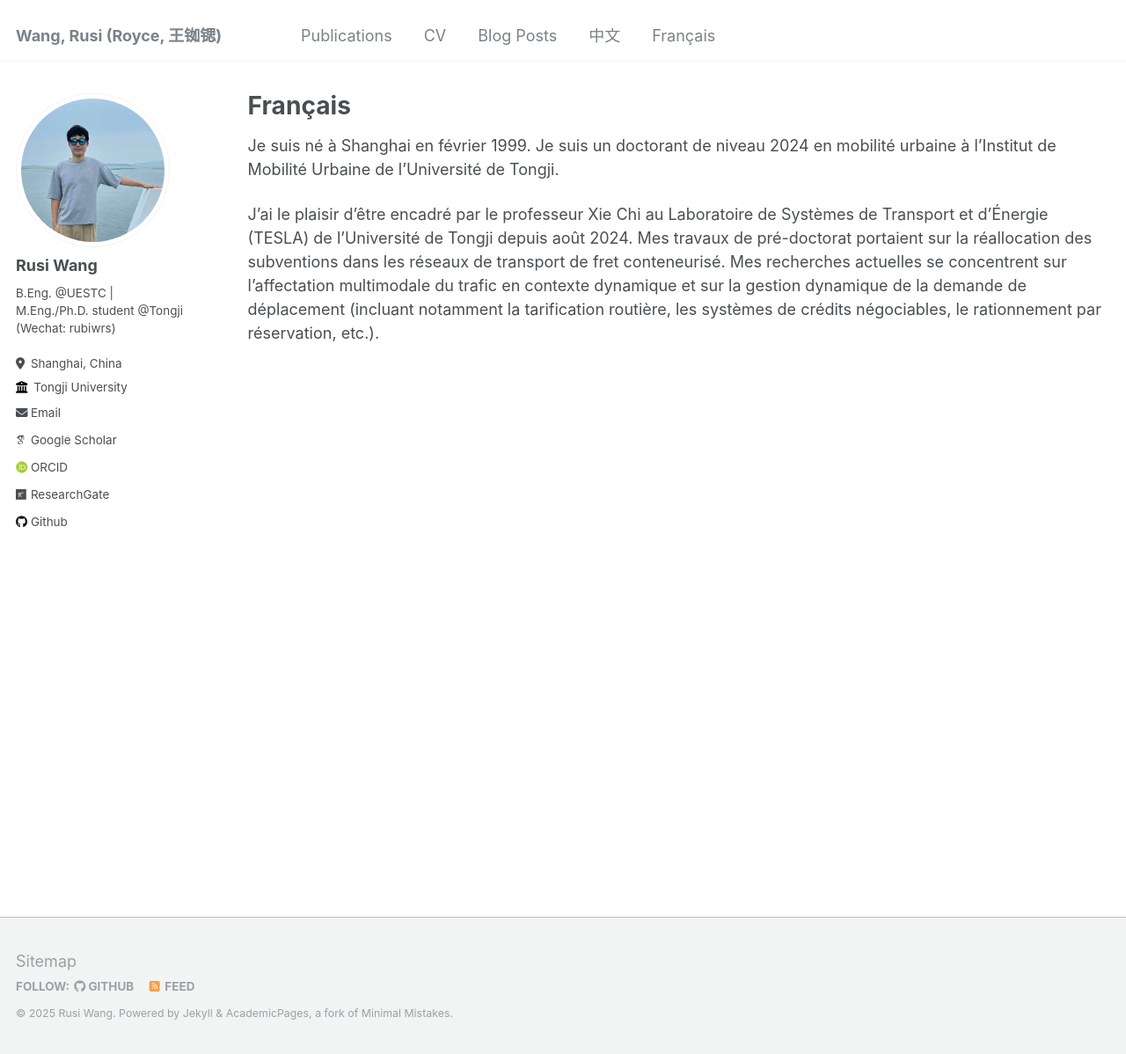
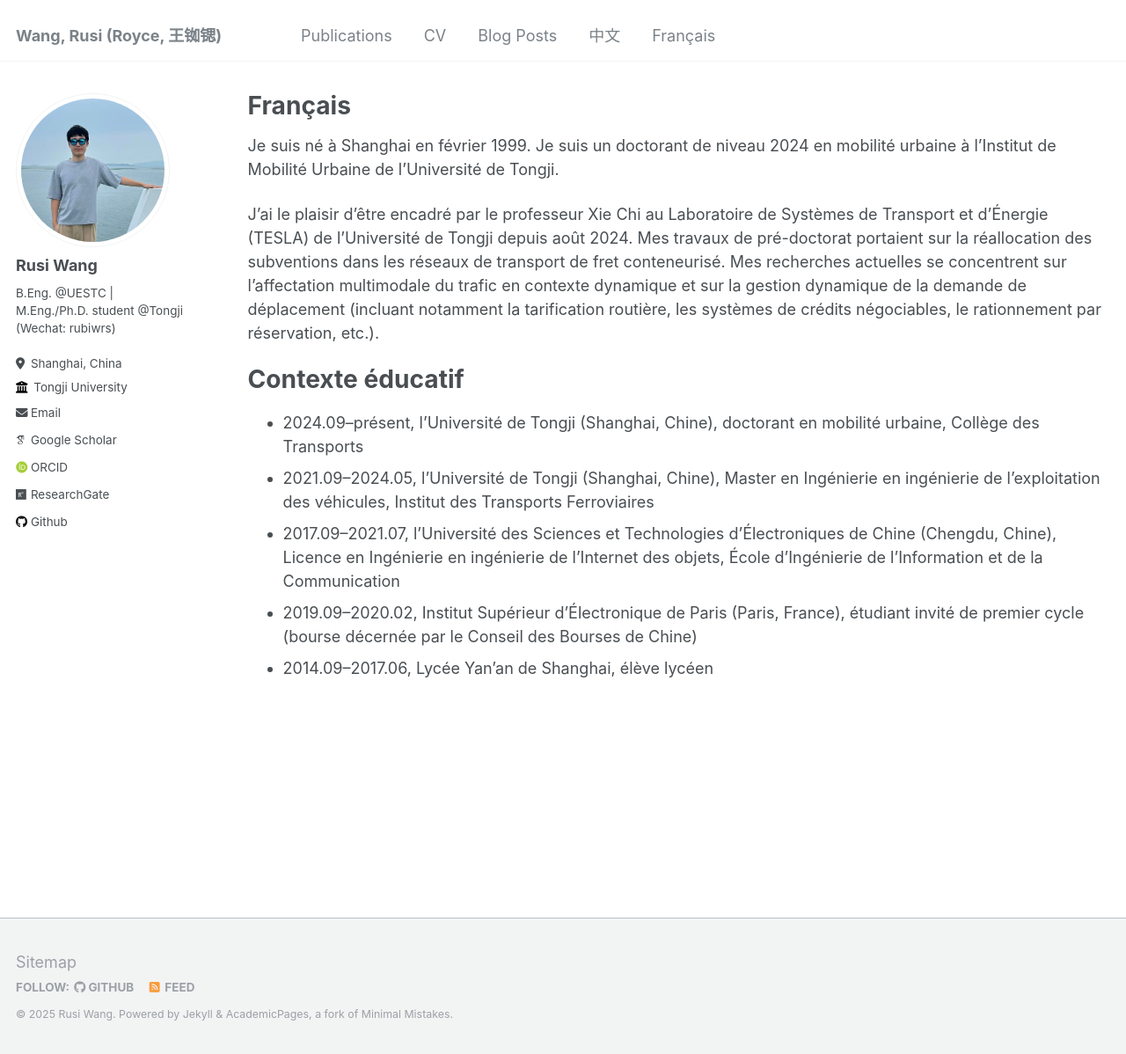
Before and after one commit to RusiWang99/RusiWang99.github.io, a Jekyll site: the page built from _pages/french.md, in a window 1280 px wide and 1198 px high. Shown: the whole window at 88% size. Built offline with Jekyll 4.4.1, drawn with Linux system fonts in a browser that asks for light colours; some web fonts are replaced.

Commit message:
Update french.md

```diff
--- a/_pages/french.md
+++ b/_pages/french.md
@@ -5,6 +5,14 @@ permalink: /francais/
 author_profile: true
 ---
 
-Je suis né à Shanghai en février 1999. Je suis un doctorant de niveau 2024 en mobilité urbaine à l’Institut de Mobilité Urbaine de l’Université de Tongji.
+Je suis né à Shanghai en février 1999. Je suis un doctorant de niveau 2024 en mobilité urbaine à l'Institut de Mobilité Urbaine de l'Université de Tongji.
 
-J’ai le plaisir d’être encadré par le professeur Xie Chi au Laboratoire de Systèmes de Transport et d’Énergie (TESLA) de l’Université de Tongji depuis août 2024. Mes travaux de pré-doctorat portaient sur la réallocation des subventions dans les réseaux de transport de fret conteneurisé. Mes recherches actuelles se concentrent sur l'affectation multimodale du trafic en contexte dynamique et sur la gestion dynamique de la demande de déplacement (incluant notamment la tarification routière, les systèmes de crédits négociables, le rationnement par réservation, etc.).
+J'ai le plaisir d'être encadré par le professeur Xie Chi au Laboratoire de Systèmes de Transport et d'Énergie (TESLA) de l'Université de Tongji depuis août 2024. Mes travaux de pré-doctorat portaient sur la réallocation des subventions dans les réseaux de transport de fret conteneurisé. Mes recherches actuelles se concentrent sur l'affectation multimodale du trafic en contexte dynamique et sur la gestion dynamique de la demande de déplacement (incluant notamment la tarification routière, les systèmes de crédits négociables, le rationnement par réservation, etc.).
+
+Contexte éducatif
+======
+* 2024.09–présent, l'Université de Tongji (Shanghai, Chine), doctorant en mobilité urbaine, Collège des Transports
+* 2021.09–2024.05, l'Université de Tongji (Shanghai, Chine), Master en Ingénierie en ingénierie de l'exploitation des véhicules, Institut des Transports Ferroviaires
+* 2017.09–2021.07, l'Université des Sciences et Technologies d'Électroniques de Chine (Chengdu, Chine), Licence en Ingénierie en ingénierie de l'Internet des objets, École d'Ingénierie de l'Information et de la Communication
+* 2019.09–2020.02, Institut Supérieur d'Électronique de Paris (Paris, France), étudiant invité de premier cycle (bourse décernée par le Conseil des Bourses de Chine)
+* 2014.09–2017.06, Lycée Yan'an de Shanghai, élève lycéen
```
